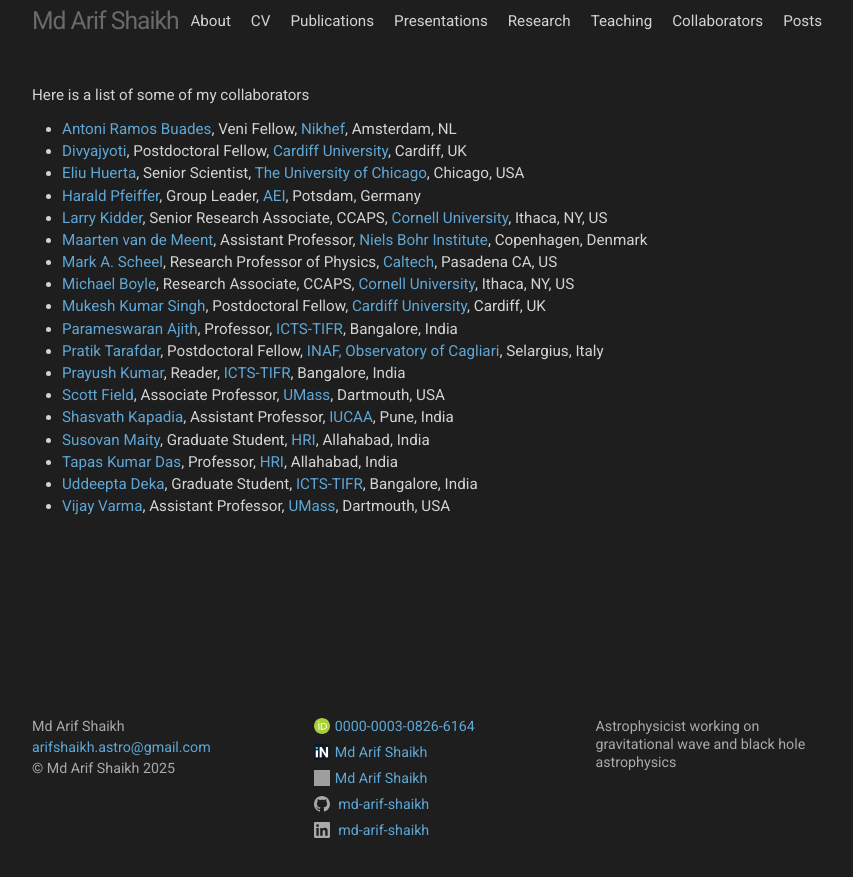
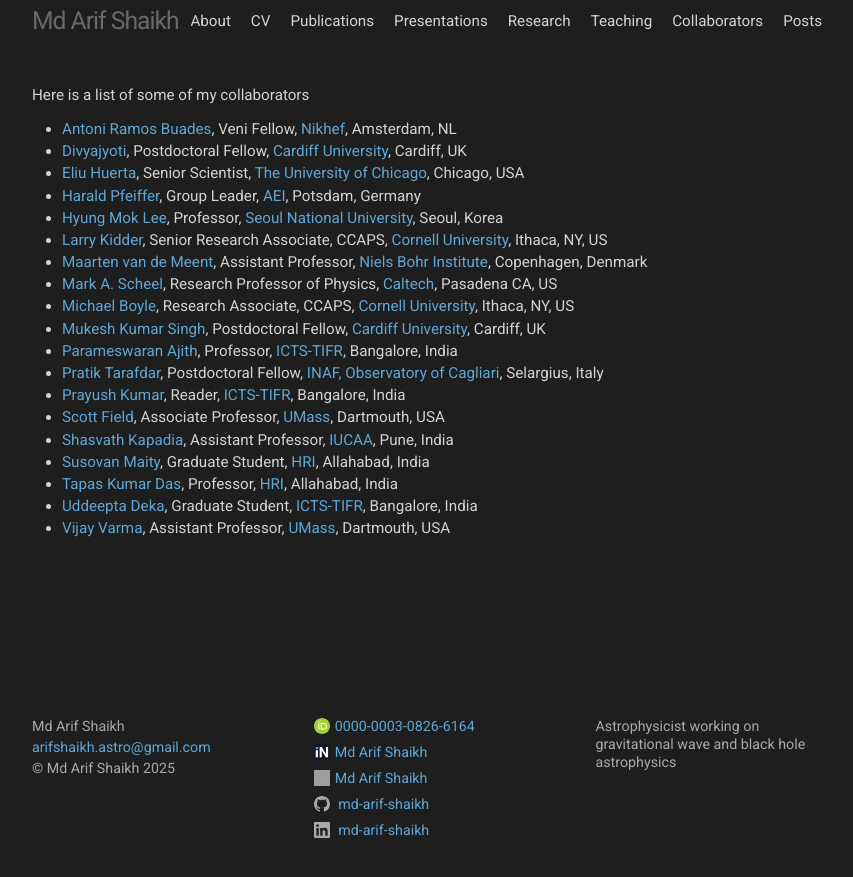
Before and after one commit to md-arif-shaikh/md-arif-shaikh.github.io, a Jekyll site: the page built from 07_collaborators.md, in a window 1280 px wide. Shown: the top 877 px of the page, without its empty margins (213-1066 px from the left). Built offline with Jekyll 4.4.1, drawn with Linux system fonts in a browser that asks for light colours; grey boxes are pictures that could not be loaded.

Commit message:
add hyung mok

```diff
--- a/_data/collaborators.yaml
+++ b/_data/collaborators.yaml
@@ -177,3 +177,13 @@
   city: Pasadena CA
   country: US
   papers: 1
+
+Hyung_Mok_Lee:
+  name: Hyung Mok Lee
+  website: https://inspirehep.net/authors/1026964?ui-citation-summary=true
+  position: Professor
+  institute: Seoul National University
+  institute-url: https://www.snu.ac.kr/
+  city: Seoul
+  country: Korea
+  papers: 1
```
